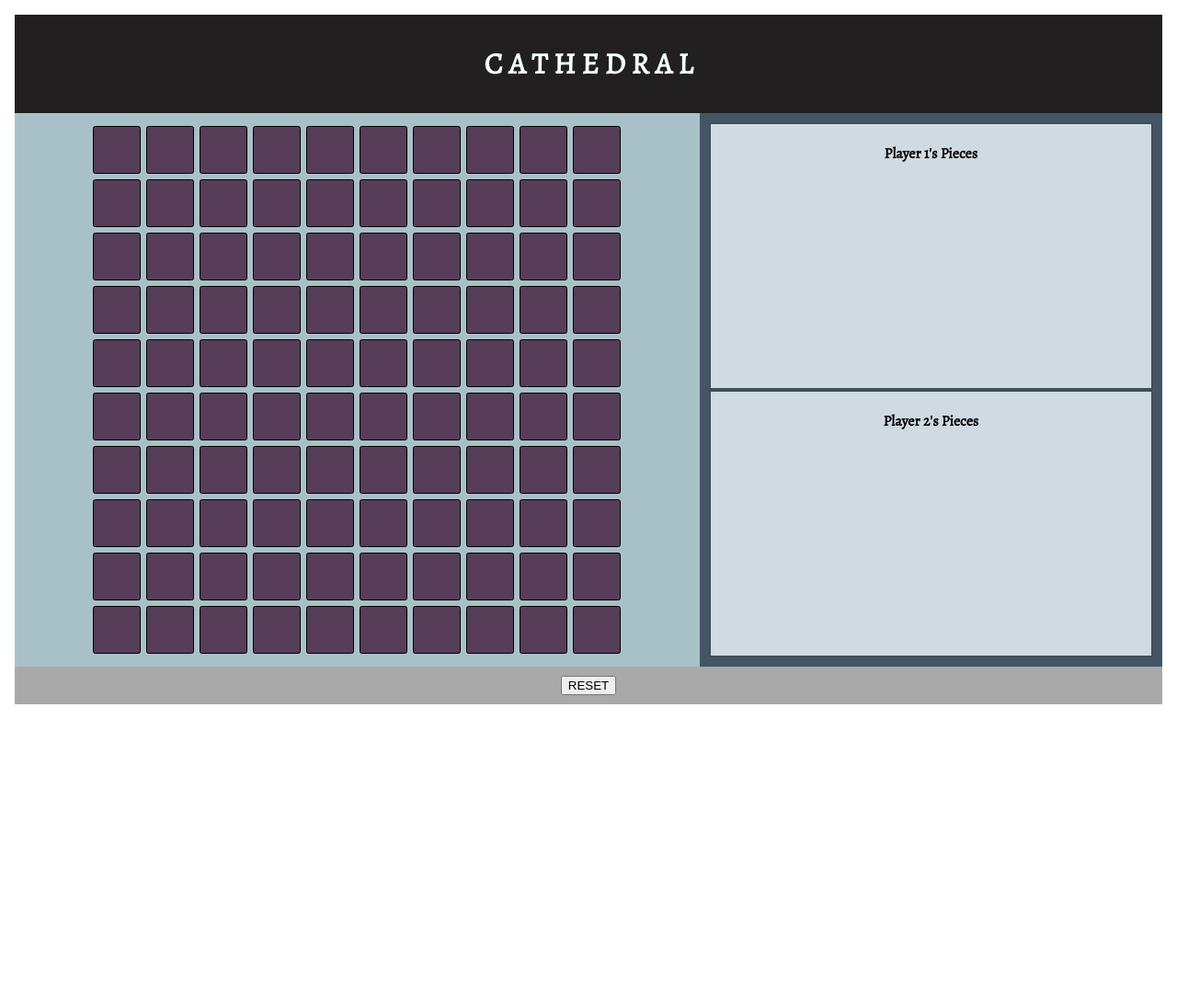
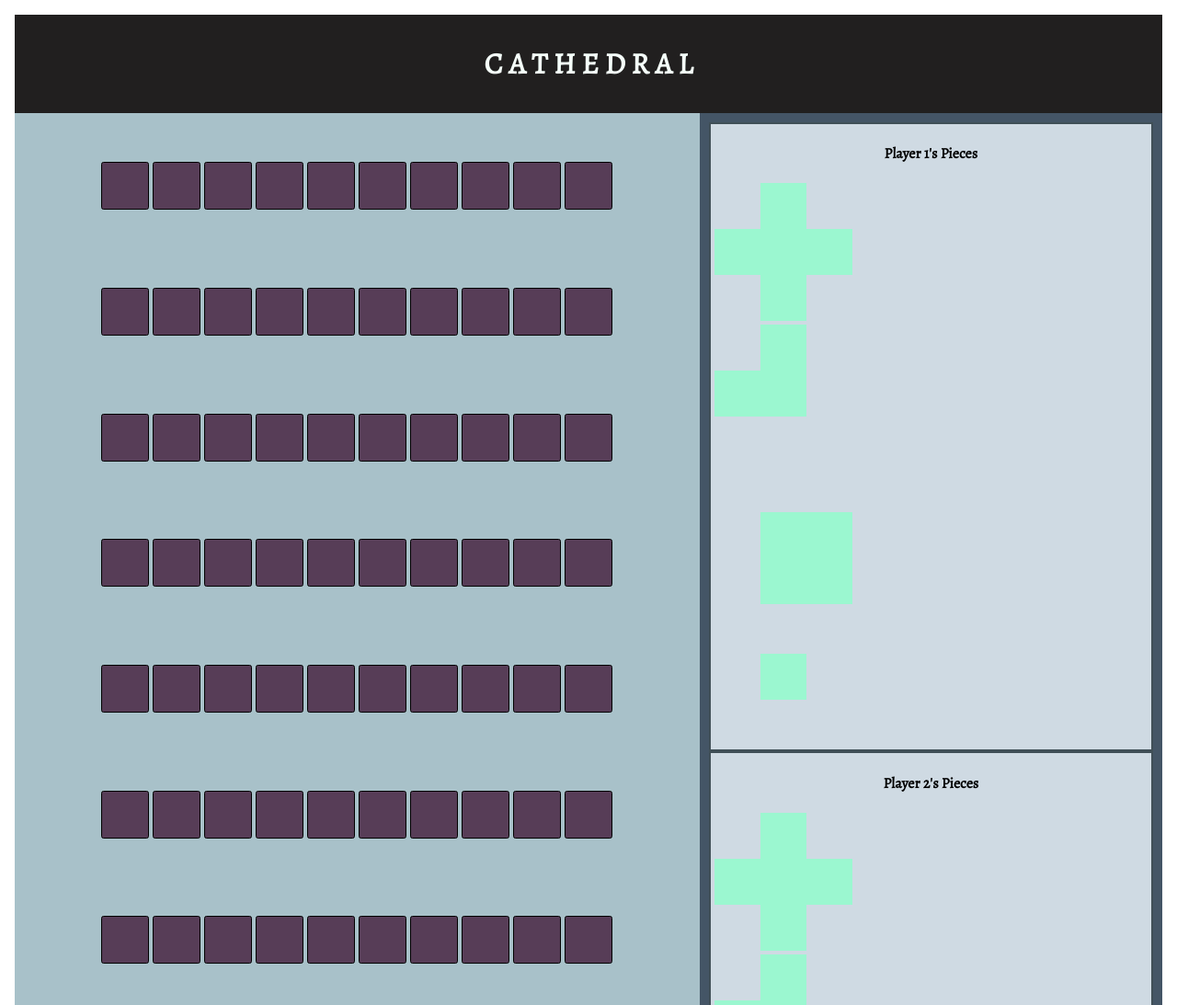
Before and after one commit to ldbean/Cathedral, a plain HTML site: page index.html in a window 1280 px wide. Shown: the top 1093 px of the page at 92% size. Before the commit the page ends 800 px from the top, so only its background shows below. Drawn offline with nearby package versions, Linux system fonts and the light colour scheme.

Commit message:
created a function that displays the pieces as a 3x3 grid and added it to initialize

```diff
--- a/css/style.css
+++ b/css/style.css
@@ -1,71 +1,3 @@
-/*
-* {
-box-sizing: border-box;
-font-family: helvetica;
-}
-.wrapper {
-display: flex;
-flex-flow: row wrap;
-font-weight: bold;
-text-align: center;
-}
-.wrapper > * {
-padding: 10px;
-flex: 1 100%;
-}
-
-h4 {
-margin-left: 15px;;
-}
-
-aside div {
-height: 200px;
-background-color: rgb(207, 218, 227);
-border: 2px solid #404f57;
-margin: 15px;
-}
-aside {
-background-color: #445566;
-}
-td div {
-margin: 0 auto;
-height: 40px;
-width: 40px;
-border-radius: 5%;
-pointer-events: none;
-background-color:purple;
-}
-button {
-margin-top: 30px;
-padding: 15px;
-background-color: black;
-color: white;
-border-radius: 5px;
-font-size: 20px;
-}
-button:hover {
-background-color: white;
-color: black;
-}
-
-
-@media all and (min-width: 600px) {
-.aside { flex: 1 0 0; }
-}
-
-@media all and (min-width: 800px) {
-.board    { flex: 3 0px; }
-.aside { order: 1; }
-.board  { order: 2; }
-.footer  { order: 4; }
-}
-
-body {
-padding: 2em;
-}
-*/
-
-
 .wrapper {
     display: flex;
     flex-flow: row wrap;
@@ -102,12 +34,32 @@ td div {
     pointer-events: none;
     background-color:rgb(87, 61, 87);
     border: 1px solid black;
-    margin: 1px;
+
 }
-aside div {
+aside > div {
     height: 100%;
     background-color: rgb(207, 218, 227);
     border: 2px solid #404f57;
+}
+.deck {
+
+}
+.solid {
+    background-color: rgb(155, 247, 208);
+    height:50px;
+    width: 50px;
+}
+.pHolder {
+    height: 50px;
+    width: 50px;
+}
+.deck > div {
+    display:flex;
+    flex-wrap: wrap;
+    height:150px;
+    width: 150px;
+    margin: 4px;
+
 }
 .aside {
     background-color: #445566;
--- a/js/main.js
+++ b/js/main.js
@@ -1,12 +1,3 @@
-let td = document.querySelectorAll('td')
-for (let i = 0; i < td.length; i++) {
-    td[i].removeAttribute('id')
-    td[i].setAttribute('id',`sq${i}`)
-    console.log(td[i])
-}
-console.log(td)
-
-
 // CONSTANTS
 const lookup = {
     '1' : 'mint',
@@ -18,29 +9,30 @@ const lookup = {
 // PIECES
 const pieces = {
     infirmary: [
-        [0, 1, 0]
-        [1, 1, 1]
-        [0, 1, 0]
+        0, 1, 0,
+        1, 1, 1,
+        0, 1, 0
     ],
 
     square: [
-        [0, 0, 0]
-        [0, 1, 1]
-        [0, 1, 1]
+        0, 0, 0,
+        0, 1, 1,
+        0, 1, 1
     ],
 
     inn: [
-        [0, 1, 0]
-        [1, 1, 0]
-        [0, 0, 0]
+        0, 1, 0,
+        1, 1, 0,
+        0, 0, 0
     ],
 
     tavern: [
-        [0, 0, 0]
-        [0, 1, 0]
-        [0, 0, 0]
+        0, 0, 0,
+        0, 1, 0,
+        0, 0, 0
     ]
 }
+
 
 // STATE VARIABLES
 let board;
@@ -49,6 +41,8 @@ let winner;
 let occupiedSpaces = [];
 let height = 10;
 let width = 10;
+let center;
+
 
 
 // CACHED EVENTS
@@ -56,12 +50,15 @@ let spaces = document.querySelectorAll('td div');
 let message = document.querySelector('h3');
 let btn = document.getElementById('reset');
 let table = document.querySelector('table');
+let deck = document.querySelectorAll('.deck');
+let pieceContainer = document.createElement('div')
+pieceContainer.setAttribute('draggable', 'true')
 
 
 // EVENT LISTENERS
 // btn.addEventListener('click', initialize)
 table.addEventListener('click', handleMove)
-// space.addEventListener('click', displayPiece)
+// space.addEventListener('mouseup', displayPiece)
 
 
 // FUNCTIONS
@@ -78,6 +75,7 @@ function handleMove(event) {
 
         // don't show preview
 
+
     // when taken, update state variables (board, turn, winner)
 
     //change turns
@@ -88,26 +86,34 @@ function handleMove(event) {
     render();
 }
 
+
 function getWinner() {
 
 }
 
 
-function displayPiece () {
-    // let currentPiece = playerChoice;
-    // let center = Math.floor(width / 2);
-    // let piece = pieces[currentPiece];
-    // let location = [center, 0];
+function displayPiece (piece, player) {
+    let container = deck[player].appendChild(pieceContainer.cloneNode())
+    let piecePart = document.createElement('div')
+    for (let i = 0; i <= piece.length; i++){
+        container.append(piecePart.cloneNode())
 
-    // currentPiece = {
-    //     piece: piece,
-    //     color: colors[randomColor],
-    //     location: location,
-    //     indexes: getBlockNumbers(shape, location)
-    // };
+        if (piece[i] == 0) {
+            piecePart.setAttribute('class', 'pHolder')
+
+        } else {
+            piecePart.setAttribute('class', 'solid')
+        }
+    }
+}
+console.log(pieces.infirmary.length)
 
 
-}
+
+
+
+
+
 function placePiece(i,j) {
     for (let x = 0; x < board.length; x++){
         for(let y = 0; y < board[x].length; y++) {
@@ -139,4 +145,13 @@ function initialize() {
     turn = 1;
     winner = null;
     render();
+    displayPiece(pieces.infirmary, 0);
+    displayPiece(pieces.inn, 0);
+    displayPiece(pieces.square, 0);
+    displayPiece(pieces.tavern, 0);
+
+    displayPiece(pieces.infirmary, 1);
+    displayPiece(pieces.inn, 1);
+    displayPiece(pieces.square, 1);
+    displayPiece(pieces.tavern, 1);
 }
```
